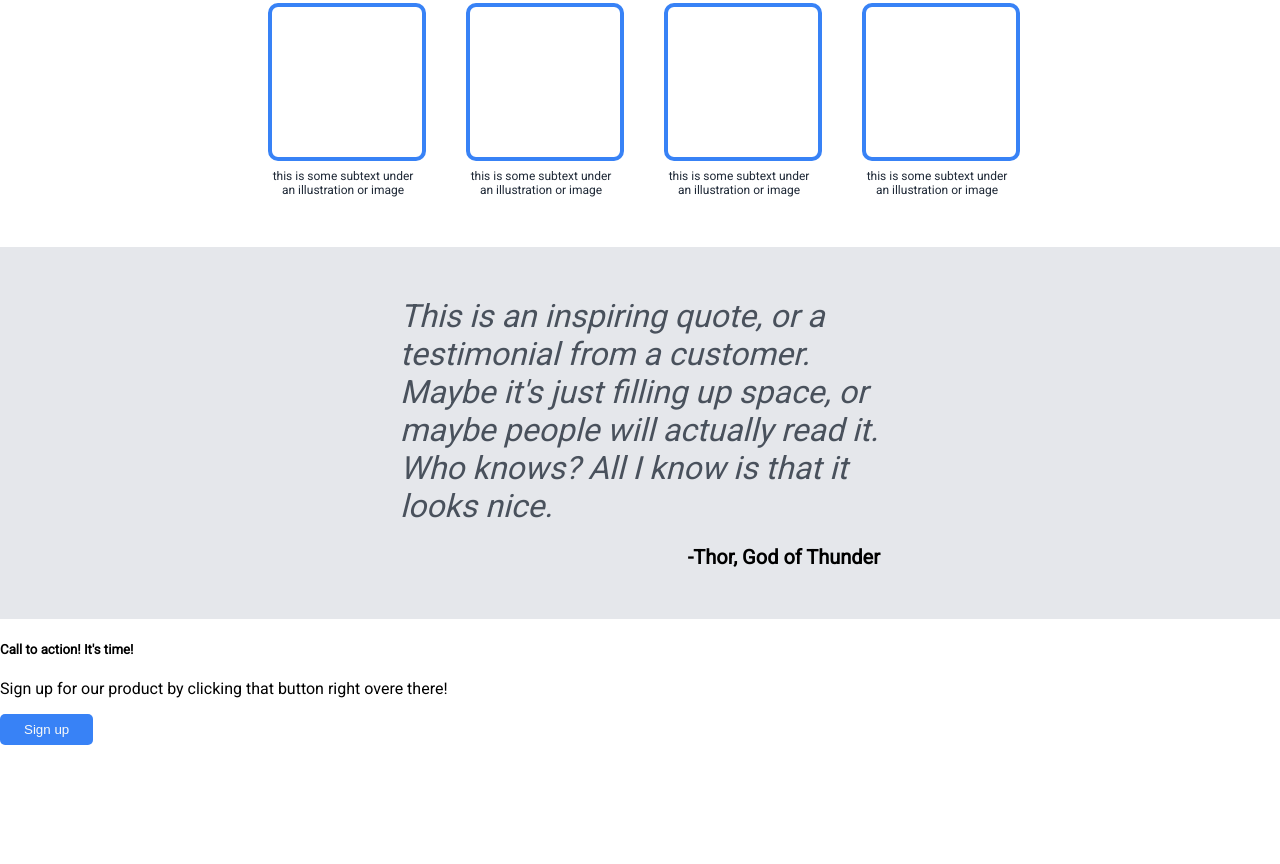
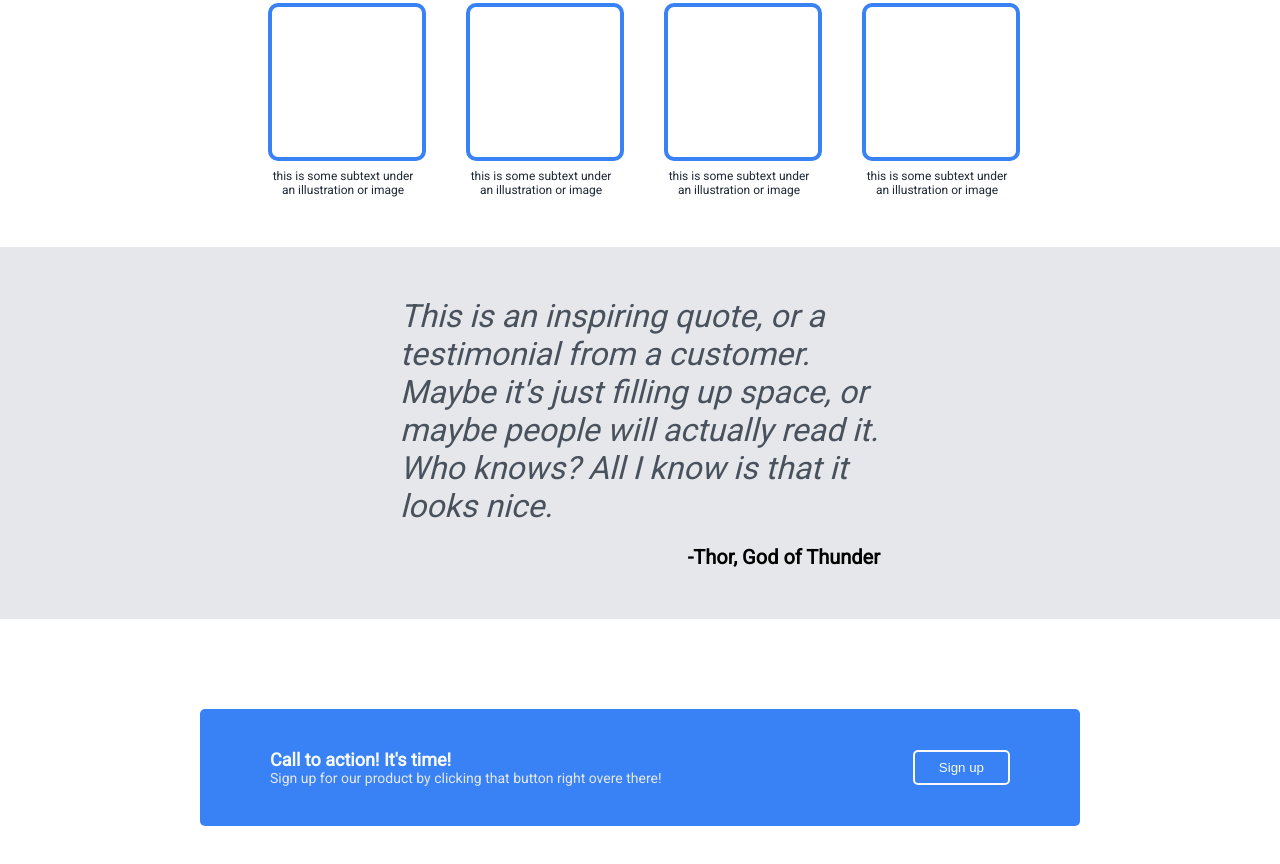
Before and after one commit to Veluchs/landing-page, a plain HTML site: page index.html in a window 1280 px wide. Shown: the part 558-1422 px from the top of the page. Before the commit the page ends 1303 px from the top, so only its background shows below. Drawn offline with Linux system fonts and the light colour scheme.

Commit message:
add styling for action part

```diff
--- a/style.css
+++ b/style.css
@@ -156,3 +156,38 @@ a {
     font-size: 20px;
     align-self: flex-end;
 }
+
+/* signup action part */
+
+.action{
+    display: flex;
+    margin: 90px 200px;
+    background-color: #3882F6;
+    color: #F9FAF8;
+    padding: 40px 70px;
+    align-items: center;
+    justify-content: space-between;
+    border-radius: 5px;
+    gap:8px;
+  }
+
+.action h5 {
+    margin: 0;
+    padding: 0;
+    font-size: 18px;
+    font-weight: 800;
+    color: #F9FAF8;
+}
+
+.action p {
+    margin: 0;
+    padding: 0;
+    font-size: 14px;
+    color: #E5E7EB;
+}
+
+.action .signup-button {
+    border-color: #F9FAF8;
+    border-width: 2px;
+    border-style: solid;
+}
```
